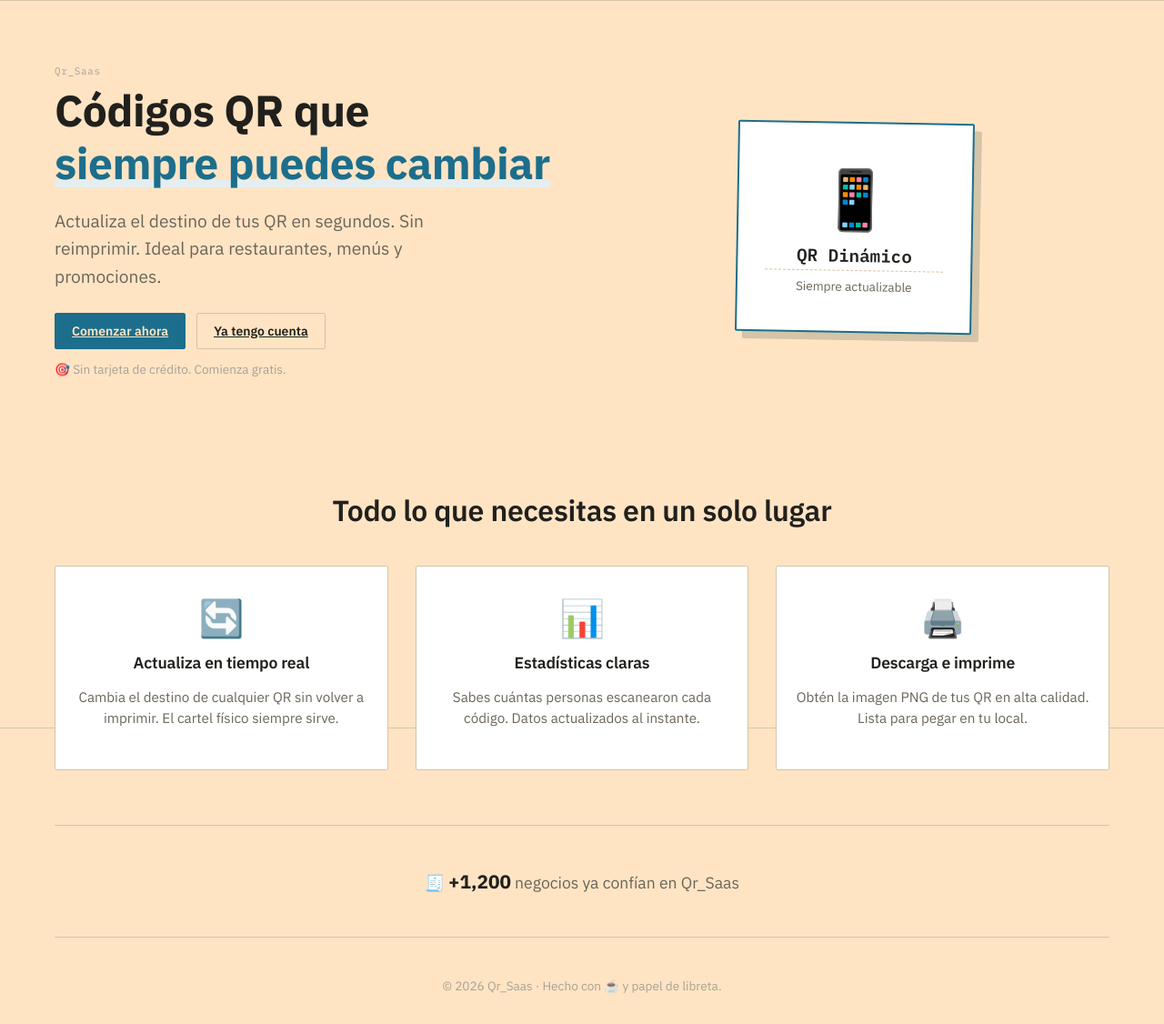
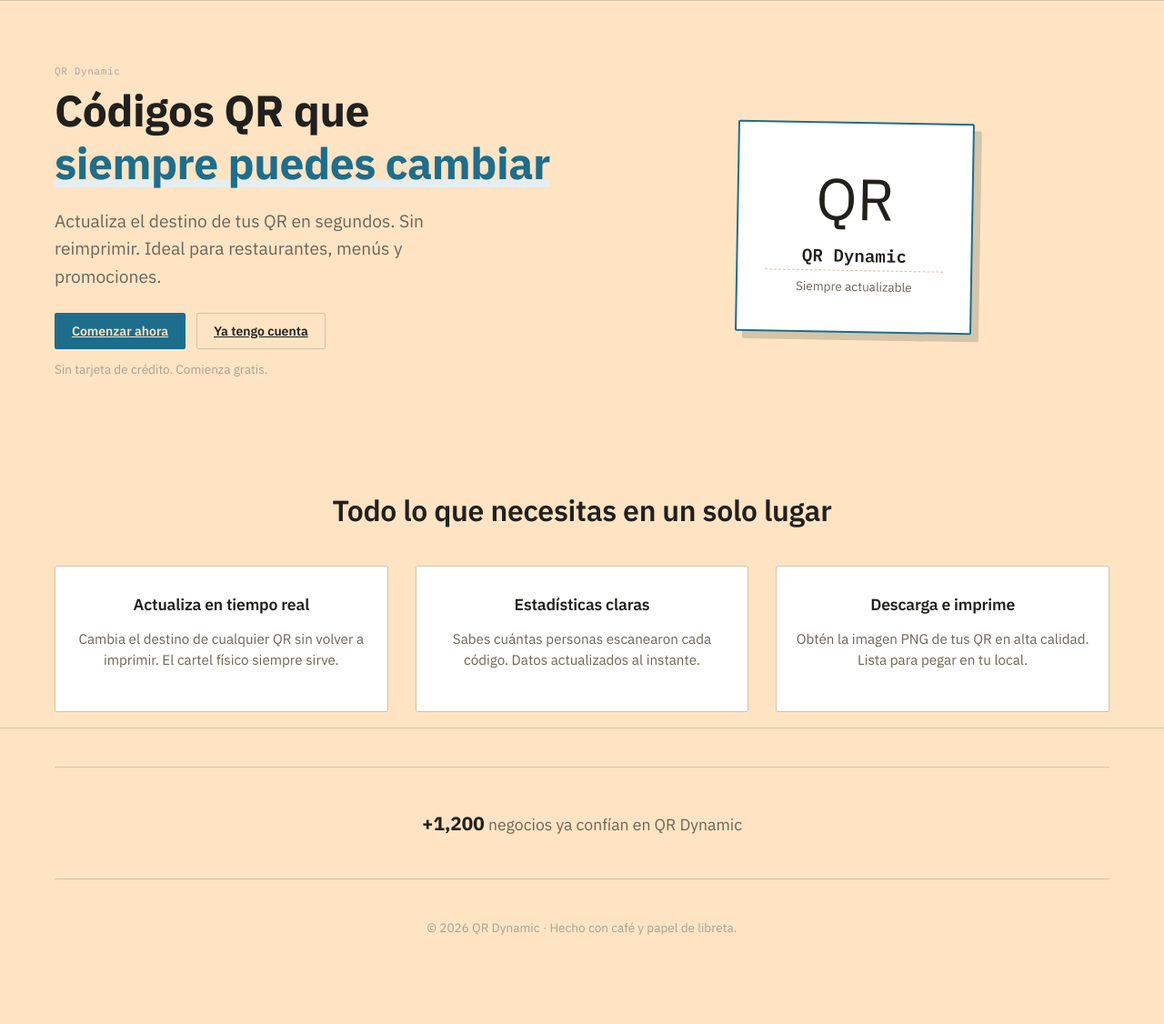
Before and after one commit to Aldrich-MB/Qr_Saas, a React (Vite) app in the folder frontend/: page / in a window 1280 px wide. Shown: the whole page at 91% size. After the commit the page ends 1062 px from the top, so only its background shows below. Built offline with nearby package versions, Linux system fonts and the light colour scheme.

Commit message:
Renombrar marca a QR Dynamic y limpiar LandingPage

```diff
--- a/frontend/src/pages/LandingPage.jsx
+++ b/frontend/src/pages/LandingPage.jsx
@@ -7,7 +7,7 @@ export default function LandingPage() {
       {/* ===== HERO SECTION ===== */}
       <header className="hero">
         <div className="hero-content">
-          <p className="qs-eyebrow">Qr_Saas</p>
+          <p className="qs-eyebrow">QR Dynamic</p>
           <h1>
             Códigos QR que <br />
             <span className="highlight">siempre puedes cambiar</span>
@@ -24,12 +24,12 @@ export default function LandingPage() {
               Ya tengo cuenta
             </Link>
           </div>
-          <p className="hero-footnote">🎯 Sin tarjeta de crédito. Comienza gratis.</p>
+          <p className="hero-footnote">Sin tarjeta de crédito. Comienza gratis.</p>
         </div>
         <div className="hero-image">
           <div className="hero-qr-preview">
-            <div className="qr-simbolo">📱</div>
-            <div className="qr-texto">QR Dinámico</div>
+            <div className="qr-simbolo">QR</div>
+            <div className="qr-texto">QR Dynamic</div>
             <div className="qr-detalle">Siempre actualizable</div>
           </div>
         </div>
@@ -40,17 +40,14 @@ export default function LandingPage() {
         <h2>Todo lo que necesitas en un solo lugar</h2>
         <div className="feature-grid">
           <div className="feature-card">
-            <div className="feature-icon">🔄</div>
             <h3>Actualiza en tiempo real</h3>
             <p>Cambia el destino de cualquier QR sin volver a imprimir. El cartel físico siempre sirve.</p>
           </div>
           <div className="feature-card">
-            <div className="feature-icon">📊</div>
             <h3>Estadísticas claras</h3>
             <p>Sabes cuántas personas escanearon cada código. Datos actualizados al instante.</p>
           </div>
           <div className="feature-card">
-            <div className="feature-icon">🖨️</div>
             <h3>Descarga e imprime</h3>
             <p>Obtén la imagen PNG de tus QR en alta calidad. Lista para pegar en tu local.</p>
           </div>
@@ -60,13 +57,13 @@ export default function LandingPage() {
       {/* ===== SOCIAL PROOF ===== */}
       <section className="social-proof">
         <p>
-          🧾 <strong>+1,200</strong> negocios ya confían en Qr_Saas
+          <strong>+1,200</strong> negocios ya confían en QR Dynamic
         </p>
       </section>
 
       {/* ===== FOOTER ===== */}
       <footer className="landing-footer">
-        <p>© 2026 Qr_Saas · Hecho con ☕ y papel de libreta.</p>
+        <p>© 2026 QR Dynamic · Hecho con café y papel de libreta.</p>
       </footer>
     </div>
   );
```
